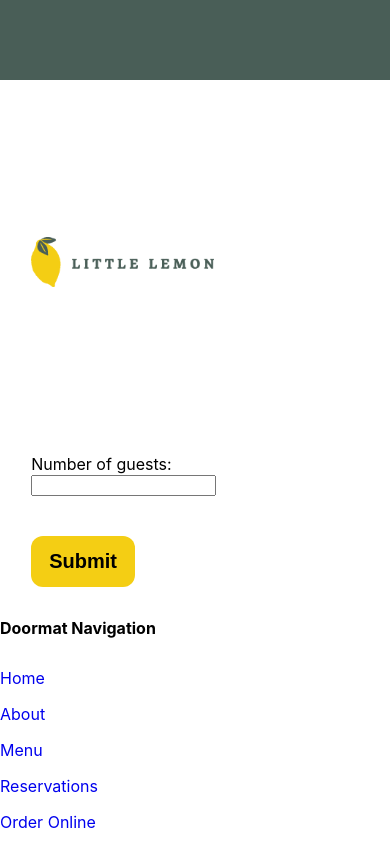
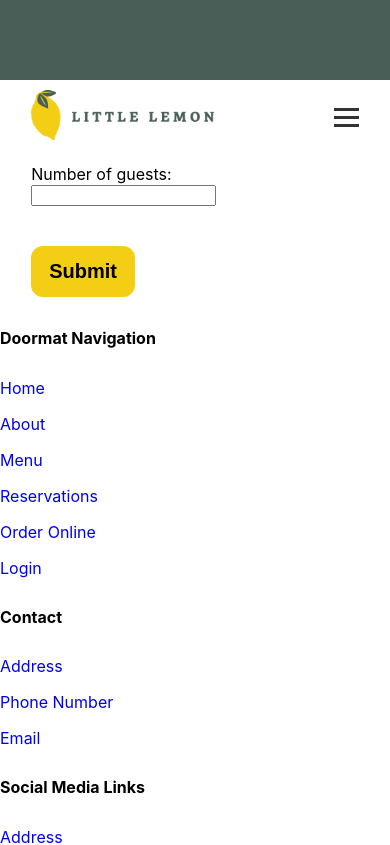
Before and after one commit to caroc24/Little-Lemon-Website, a React (Create React App) app in the folder littlelemon/: page / in a window 390 px wide. Shown: the top 845 px of the page. Built offline with nearby package versions, Linux system fonts and the light colour scheme.

Commit message:
Added mobile version to nav bar.

```diff
--- a/littlelemon/src/components/Nav.js
+++ b/littlelemon/src/components/Nav.js
@@ -5,10 +5,20 @@ export default function Nav(){
     const toggleMenu = () =>{
         setMenuOpen(!menuOpen);
     }
-    return <nav className = {`navbar`}>
+    return <nav className = {`navbar ${menuOpen ? "open" : ""}`}>
+        <a href="/" classname="logo">
             <img src = "logo.jpg" height={50} alt="Little Lemon logo"/>
-        <div className="navlinks">
-            <ul>
+        </a>
+
+        {/*Mobile Navbar*/}
+        <div className="menu-icon" onClick={toggleMenu}>
+            <div className="bar"></div>
+            <div className="bar"></div>
+            <div className="bar"></div>
+        </div>
+
+        {/*Navigation Bar Items*/}
+        <ul className={`nav-links ${menuOpen ? "visible" : ""}`}>
             <li><a href="/home">Home</a></li>
             <li><a href="/about">About</a></li>
             <li><a href="/menu">Menu</a></li>
@@ -16,7 +26,5 @@ export default function Nav(){
             <li><a href="/orderonline">Order Online</a></li>
             <li><a href="/login">Login</a></li>
         </ul>
-        </div>
-
     </nav>
 }
```
Lines whose indentation alone changed are shown as unchanged.
